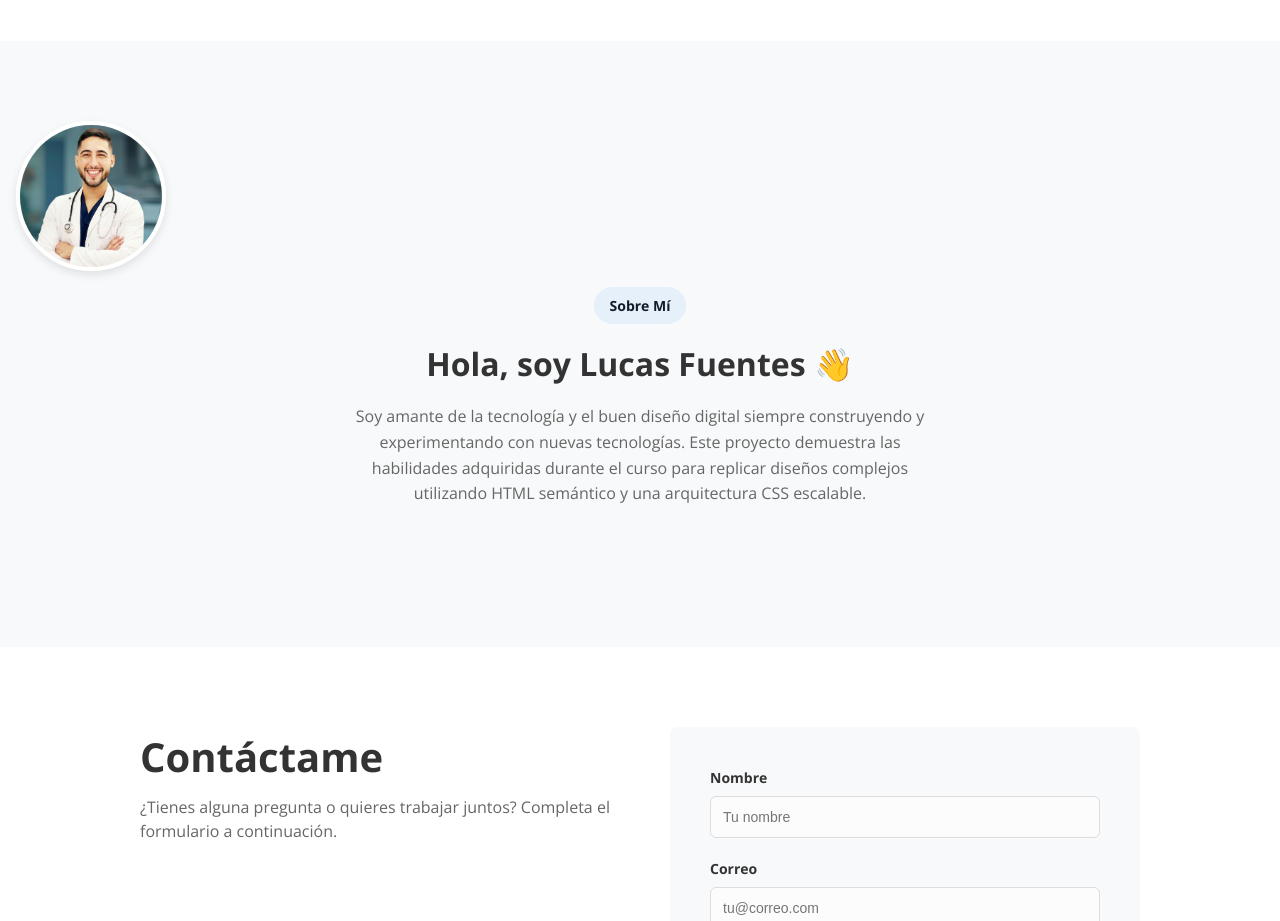
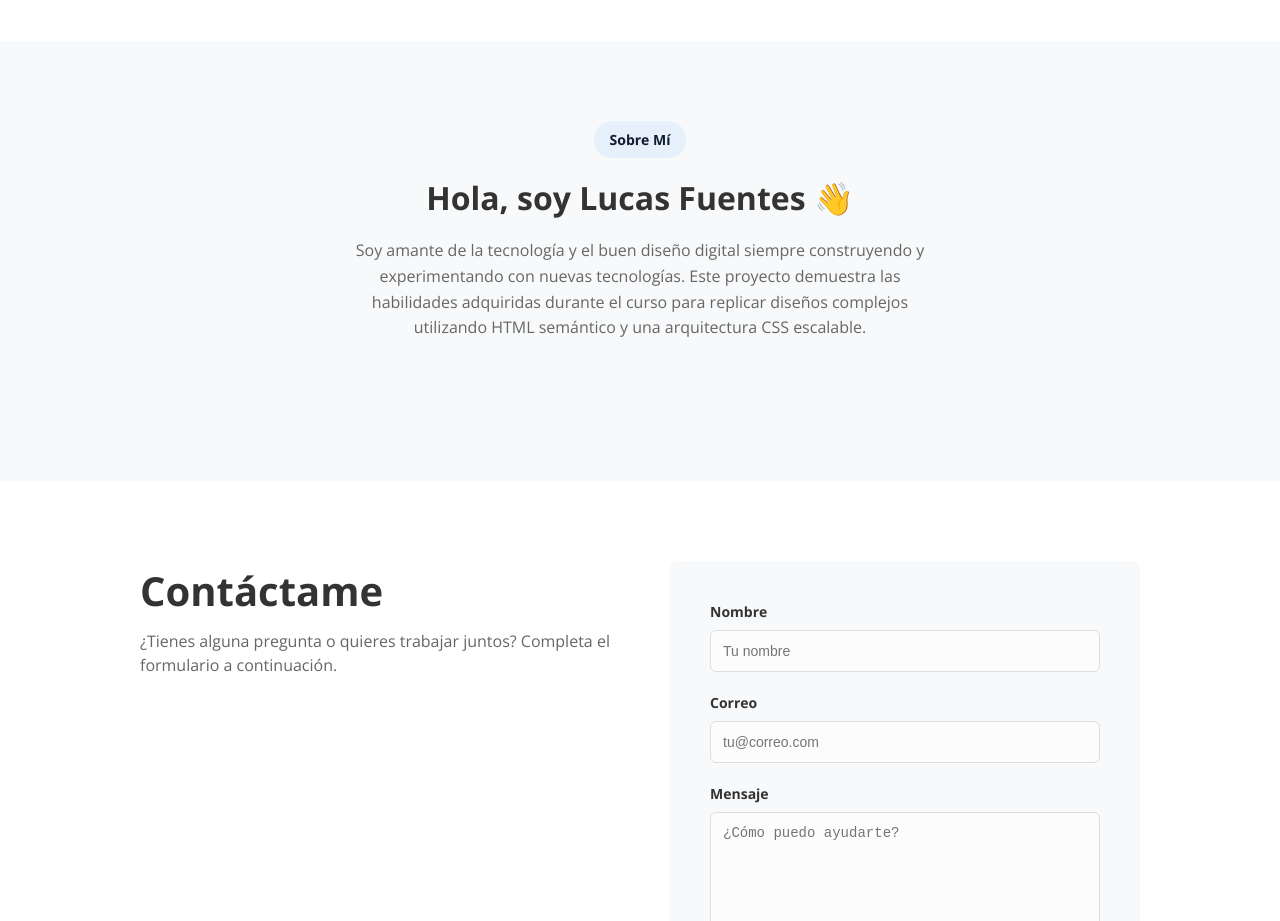
Before and after one commit to lucasfuenteshn/mediafireLucas, a plain HTML site: page index.html in a window 1280 px wide. Shown: the part 2580-3501 px from the top of the page. Drawn offline with nearby package versions, Linux system fonts and the light colour scheme.

Commit message:
Revert "feat: add profile image to about section"
This reverts commit bb44ecb9ed55aba4b027f06413a5f53fccb6c346.

```diff
--- a/assets/css/layout.css
+++ b/assets/css/layout.css
@@ -329,16 +329,6 @@
     text-align: center;
 }
 
-.about__img {
-    width: 150px;
-    height: 150px;
-    object-fit: cover;
-    border-radius: 50%;
-    margin-bottom: var(--spacing-md);
-    border: 4px solid white;
-    box-shadow: 0 4px 10px rgba(0, 0, 0, 0.1);
-}
-
 .about__header {
     max-width: 600px;
     margin: 0 auto 60px;
@@ -624,9 +614,7 @@
         max-width: 600px;
     }
 }
-
 @media (min-width: 1024px) {
-
     /* Header Adjustments */
     .header {
         padding: 15px 120px;
@@ -663,8 +651,7 @@
     .footer__texas {
         width: auto;
         margin-bottom: 0;
-        order: 1;
-        /* Texas logo first */
+        order: 1; /* Texas logo first */
     }
 
     .footer__nav {
@@ -693,7 +680,6 @@
         text-align: right;
         border-top: none;
         padding-top: 0;
-        margin-top: -10px;
-        /* Adjust spacing near legal section */
+        margin-top: -10px; /* Adjust spacing near legal section */
     }
 }
--- a/index.html
+++ b/index.html
@@ -172,7 +172,6 @@
         </section>
 
         <section class="about">
-            <img src="assets/img/profile.jpg" alt="Lucas Fuentes" class="about__img">
             <header class="about__header">
                 <span class="about__tag">Sobre Mí</span>
                 <h2 class="about__title">Hola, soy Lucas Fuentes 👋</h2>
```
Also changed, not shown: assets/img/profile.jpg (deleted).
